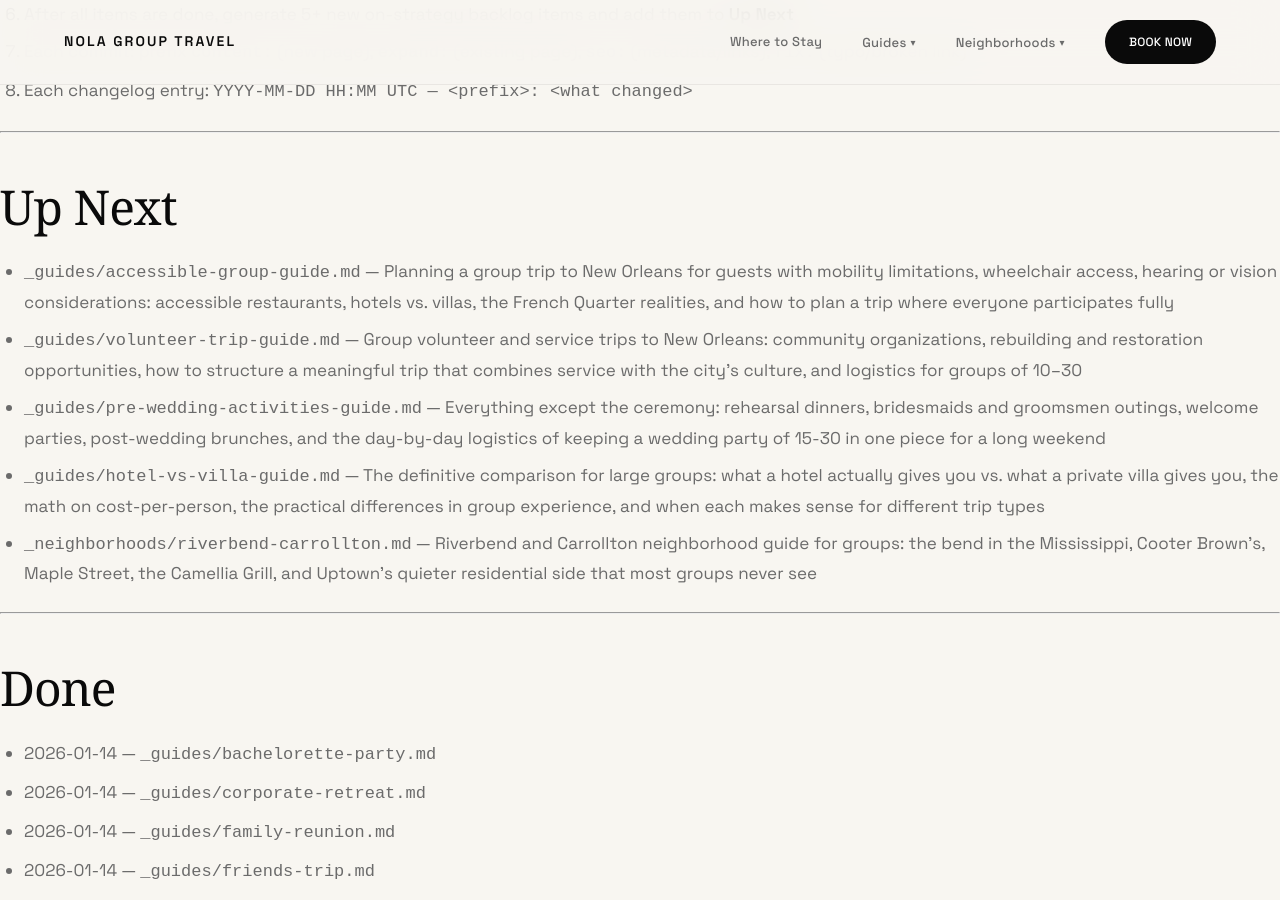
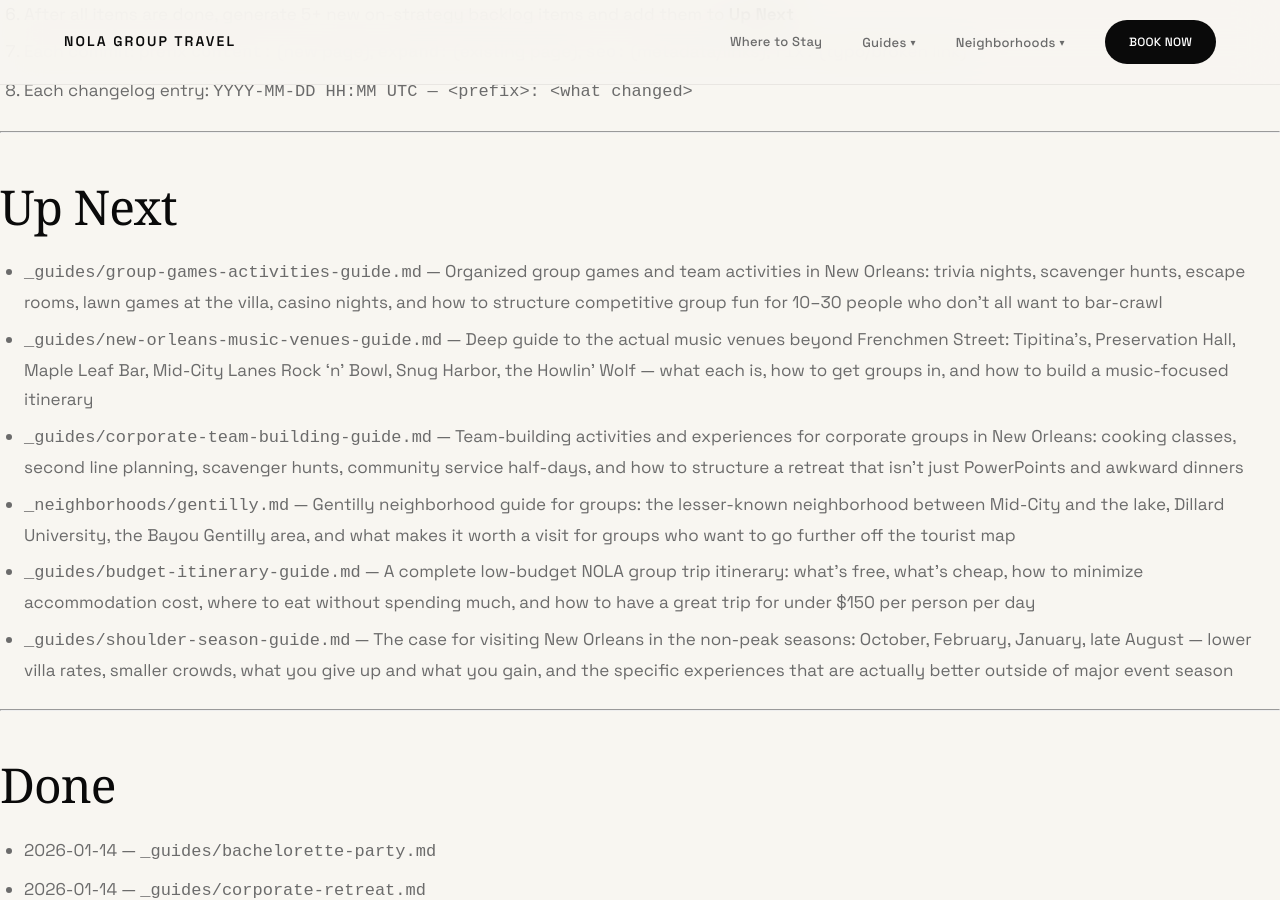
Before and after one commit to sjworth-dev/nola-group-travel, a Jekyll site: the page built from ROADMAP.md, in a window 1280 px wide and 900 px high, scrolled down 3353 px. Built offline with Jekyll 4.4.1, drawn with Linux system fonts in a browser that asks for light colours; some web fonts are replaced; our own code applies the rules of GitHub Pages for plain Markdown files; some of the changed text lies outside the part shown.

Commit message:
seo: update ROADMAP.md — move 5 items to Done, add 6 new Up Next items, update changelog
https://claude.ai/code/session_01UYWQJEBPDdgKz1wLPx1pyd

```diff
--- a/ROADMAP.md
+++ b/ROADMAP.md
@@ -97,11 +97,12 @@ New guides go in `_guides/<slug>.md`. New neighborhood pages go in `_neighborhoo
 
 ## Up Next
 
-- `_guides/accessible-group-guide.md` — Planning a group trip to New Orleans for guests with mobility limitations, wheelchair access, hearing or vision considerations: accessible restaurants, hotels vs. villas, the French Quarter realities, and how to plan a trip where everyone participates fully
-- `_guides/volunteer-trip-guide.md` — Group volunteer and service trips to New Orleans: community organizations, rebuilding and restoration opportunities, how to structure a meaningful trip that combines service with the city's culture, and logistics for groups of 10–30
-- `_guides/pre-wedding-activities-guide.md` — Everything except the ceremony: rehearsal dinners, bridesmaids and groomsmen outings, welcome parties, post-wedding brunches, and the day-by-day logistics of keeping a wedding party of 15-30 in one piece for a long weekend
-- `_guides/hotel-vs-villa-guide.md` — The definitive comparison for large groups: what a hotel actually gives you vs. what a private villa gives you, the math on cost-per-person, the practical differences in group experience, and when each makes sense for different trip types
-- `_neighborhoods/riverbend-carrollton.md` — Riverbend and Carrollton neighborhood guide for groups: the bend in the Mississippi, Cooter Brown's, Maple Street, the Camellia Grill, and Uptown's quieter residential side that most groups never see
+- `_guides/group-games-activities-guide.md` — Organized group games and team activities in New Orleans: trivia nights, scavenger hunts, escape rooms, lawn games at the villa, casino nights, and how to structure competitive group fun for 10–30 people who don't all want to bar-crawl
+- `_guides/new-orleans-music-venues-guide.md` — Deep guide to the actual music venues beyond Frenchmen Street: Tipitina's, Preservation Hall, Maple Leaf Bar, Mid-City Lanes Rock 'n' Bowl, Snug Harbor, the Howlin' Wolf — what each is, how to get groups in, and how to build a music-focused itinerary
+- `_guides/corporate-team-building-guide.md` — Team-building activities and experiences for corporate groups in New Orleans: cooking classes, second line planning, scavenger hunts, community service half-days, and how to structure a retreat that isn't just PowerPoints and awkward dinners
+- `_neighborhoods/gentilly.md` — Gentilly neighborhood guide for groups: the lesser-known neighborhood between Mid-City and the lake, Dillard University, the Bayou Gentilly area, and what makes it worth a visit for groups who want to go further off the tourist map
+- `_guides/budget-itinerary-guide.md` — A complete low-budget NOLA group trip itinerary: what's free, what's cheap, how to minimize accommodation cost, where to eat without spending much, and how to have a great trip for under $150 per person per day
+- `_guides/shoulder-season-guide.md` — The case for visiting New Orleans in the non-peak seasons: October, February, January, late August — lower villa rates, smaller crowds, what you give up and what you gain, and the specific experiences that are actually better outside of major event season
 
 ---
 
@@ -171,6 +172,11 @@ New guides go in `_guides/<slug>.md`. New neighborhood pages go in `_neighborhoo
 - 2026-05-26 — `_neighborhoods/mid-city-deep-dive.md`
 - 2026-05-26 — `_guides/kids-families-guide.md`
 - 2026-05-26 — `_guides/group-photography-guide.md`
+- 2026-05-27 — `_guides/accessible-group-guide.md`
+- 2026-05-27 — `_guides/volunteer-trip-guide.md`
+- 2026-05-27 — `_guides/pre-wedding-activities-guide.md`
+- 2026-05-27 — `_guides/hotel-vs-villa-guide.md`
+- 2026-05-27 — `_neighborhoods/riverbend-carrollton.md`
 
 ---
 
@@ -229,3 +235,8 @@ New guides go in `_guides/<slug>.md`. New neighborhood pages go in `_neighborhoo
 2026-05-26 12:20 UTC — content: add _neighborhoods/mid-city-deep-dive.md — extended Mid-City guide covering Bayou St. John, Lafitte Greenway, City Park, and off-tourist-radar restaurants and bars
 2026-05-26 12:30 UTC — content: add _guides/kids-families-guide.md — family reunion and multigenerational group trip guide: child-friendly activities, mixed-age restaurants, split schedule model, safety logistics
 2026-05-26 12:40 UTC — content: add _guides/group-photography-guide.md — best photo spots for large groups, golden hour windows, 7 iconic NOLA locations, coordination logistics
+2026-05-27 12:00 UTC — content: add _guides/accessible-group-guide.md — accessibility and mixed-ability planning guide for large NOLA groups
+2026-05-27 12:15 UTC — content: add _guides/volunteer-trip-guide.md — service trip planning guide for large groups in New Orleans
+2026-05-27 12:30 UTC — content: add _guides/pre-wedding-activities-guide.md — full pre-wedding weekend planning guide for wedding parties of 15-30
+2026-05-27 12:45 UTC — content: add _guides/hotel-vs-villa-guide.md — definitive hotel vs. villa comparison for large groups with full cost breakdown
+2026-05-27 13:00 UTC — content: add _neighborhoods/riverbend-carrollton.md — Riverbend and Carrollton neighborhood guide for large groups
```
